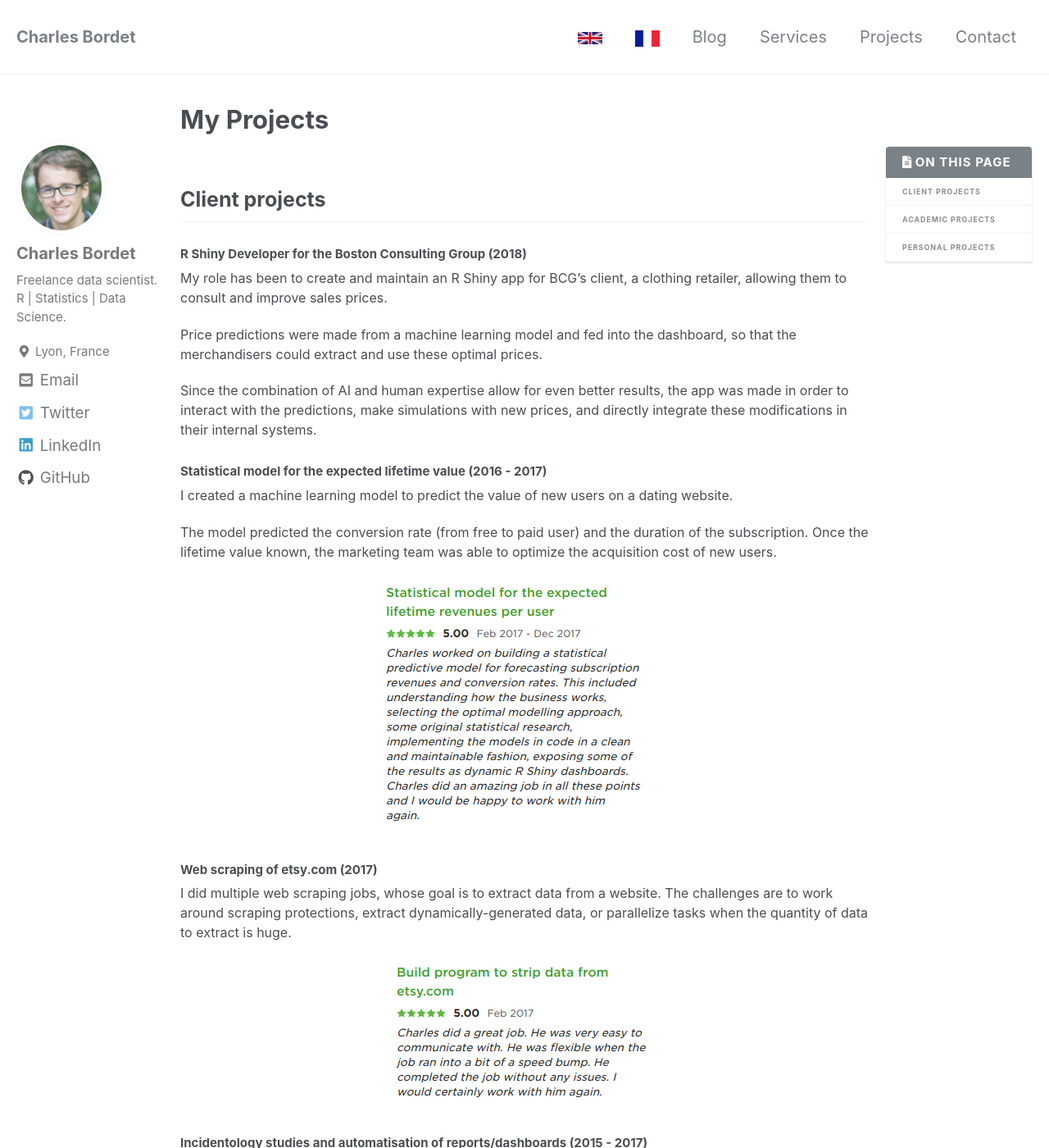
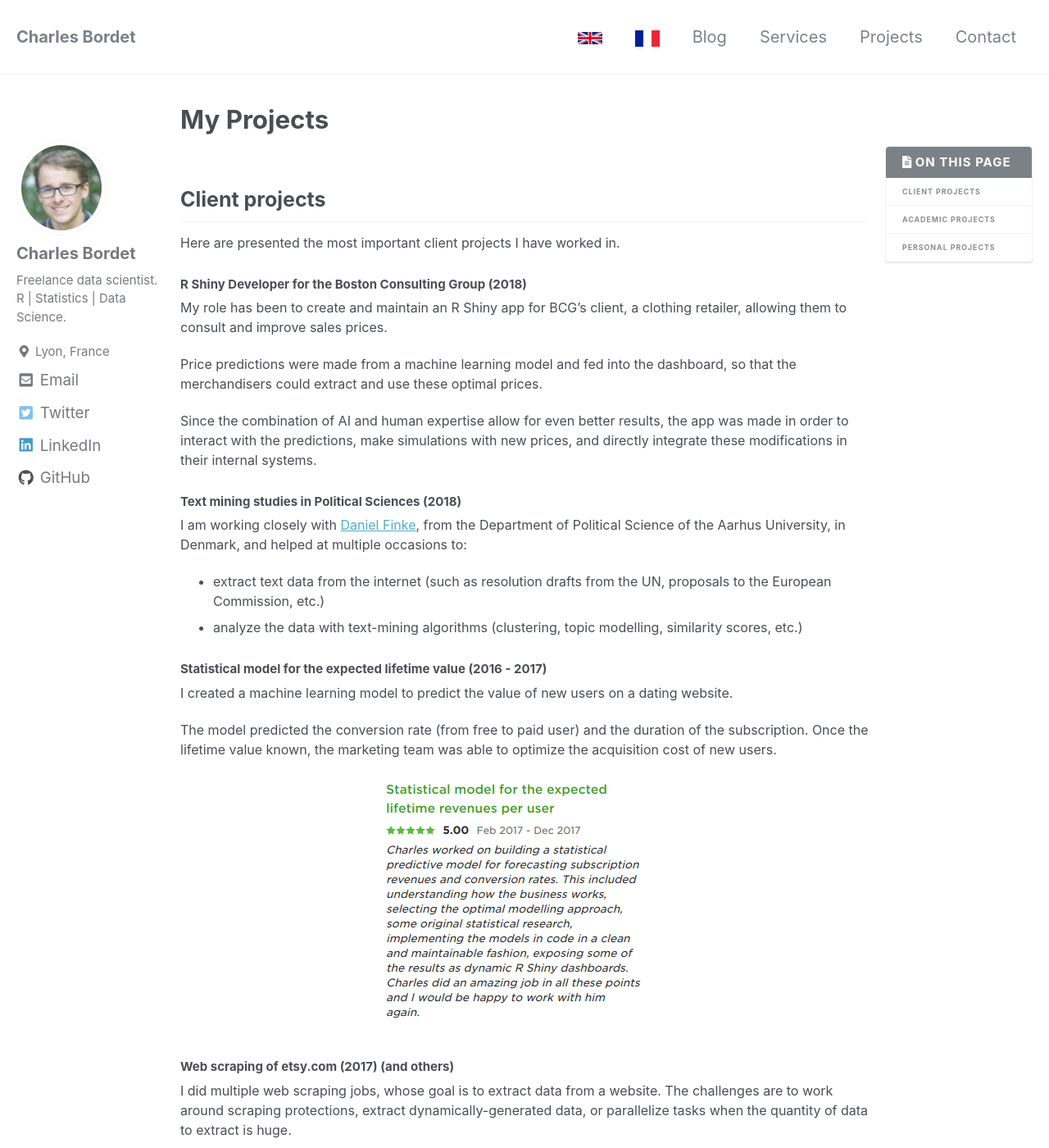
Before and after one commit to Huitziii/charlesbordet.com, a Jekyll site: the page built from _pages/projets-en.md, in a window 1280 px wide and 1400 px high. Shown: the whole window at 82% size. Built offline with Jekyll 4.4.1, drawn with Linux system fonts in a browser that asks for light colours; nearby versions of some CDN libraries; some of the changed text lies outside the part shown.

Commit message:
improved projects

```diff
--- a/_pages/projets-en.md
+++ b/_pages/projets-en.md
@@ -10,6 +10,8 @@
 
 ## Client projects
 
+Here are presented the most important client projects I have worked in.
+
 #### R Shiny Developer for the Boston Consulting Group (2018)
 
 My role has been to create and maintain an R Shiny app for BCG's client, a clothing retailer, allowing them to consult and improve sales prices.
@@ -17,6 +19,13 @@
 Price predictions were made from a machine learning model and fed into the dashboard, so that the merchandisers could extract and use these optimal prices.
 
 Since the combination of AI and human expertise allow for even better results, the app was made in order to interact with the predictions, make simulations with new prices, and directly integrate these modifications in their internal systems.
+
+#### Text mining studies in Political Sciences (2018)
+
+I am working closely with [Daniel Finke](http://pure.au.dk/portal/en/persons/id%2835814d4e-3b95-4fcf-9672-9ea94c9dadb7%29.html), from the Department of Political Science of the Aarhus University, in Denmark, and helped at multiple occasions to:
+
+* extract text data from the internet (such as resolution drafts from the UN, proposals to the European Commission, etc.)
+* analyze the data with text-mining algorithms (clustering, topic modelling, similarity scores, etc.)
 
 #### Statistical model for the expected lifetime value (2016 - 2017)
 
@@ -26,7 +35,7 @@
 
 ![Feedback - Cargo Media]({{ "/assets/images/projets-feedback-cargo-media.png" | absolute_url }}){: .align-center}
 
-#### Web scraping of etsy.com (2017)
+#### Web scraping of etsy.com (2017) (and others)
 
 I did multiple web scraping jobs, whose goal is to extract data from a website. The challenges are to work around scraping protections, extract dynamically-generated data, or parallelize tasks when the quantity of data to extract is huge.
 
@@ -43,6 +52,12 @@
 ![Feedback - Renault]({{ "/assets/images/projets-feedback-renault.png" | absolute_url }}){: .align-center}
 
 ## Academic Projects
+
+#### Statistical studies in Dermatology (2018)
+
+I have worked closely with [EMMA](http://emma.clinic/) and participated in studies targeting patient care for patients suffering from skin disease, such as Vitiligo, Acne, or Eczema.
+
+Publications have been submitted.
 
 #### Talks (2015)
 
```
Also changed, not shown: _pages/projets.md (+13 -0 lines).
